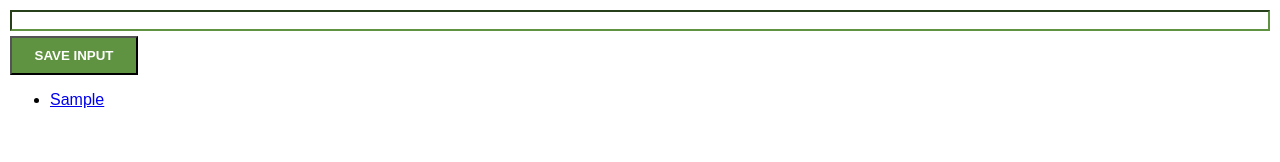
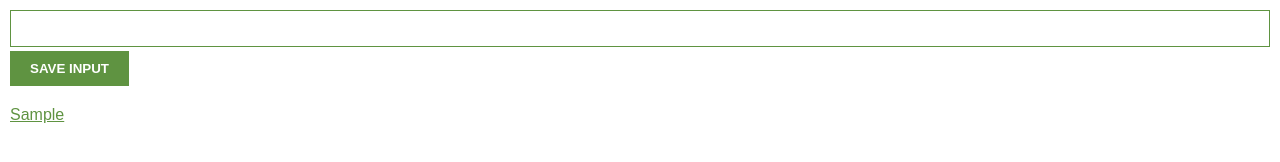
Before and after one commit to Fatimohkuforiji1/chromeExtension-leadTracker, a browser extension: page index.html in a window 1280 px wide. Both pictures are taken after typing "Sample" into the empty fields and a click on the button "SAVE INPUT". Drawn offline with Linux system fonts and the light colour scheme.

Commit message:
installations

```diff
--- a/index.css
+++ b/index.css
@@ -1,24 +1,36 @@
-body{
+body {
     margin: 0;
     padding: 10px;
     font-family: Arial, Helvetica, sans-serif;
+    min-width: 400px;
 }
 
-input{
-    padding-left: 10px;
-    padding-right: 10px;
+input {
     width: 100%;
+    padding: 10px;
     box-sizing: border-box;
-    margin-bottom: 10px;
-    margin-bottom: 5px;
-    border-color:#5f9341 ;
+    border: 1px solid #5f9341;
+    margin-bottom: 4px;
 }
 
-button{
-    padding: 10 5 10 5;
-    background-color:#5f9341;
-    font-weight:bold ;
+button {
+    background: #5f9341;
     color: white;
-    width: 8rem;
+    padding: 10px 20px;
+    border: none;
+    font-weight: bold;
+}
 
+ul {
+    margin-top: 20px;
+    list-style: none;
+    padding-left: 0;
 }
+
+li {
+    margin-top: 5px;
+}
+
+a {
+    color: #5f9341;
+}
```
Also changed, not shown: manifest.json (added).
